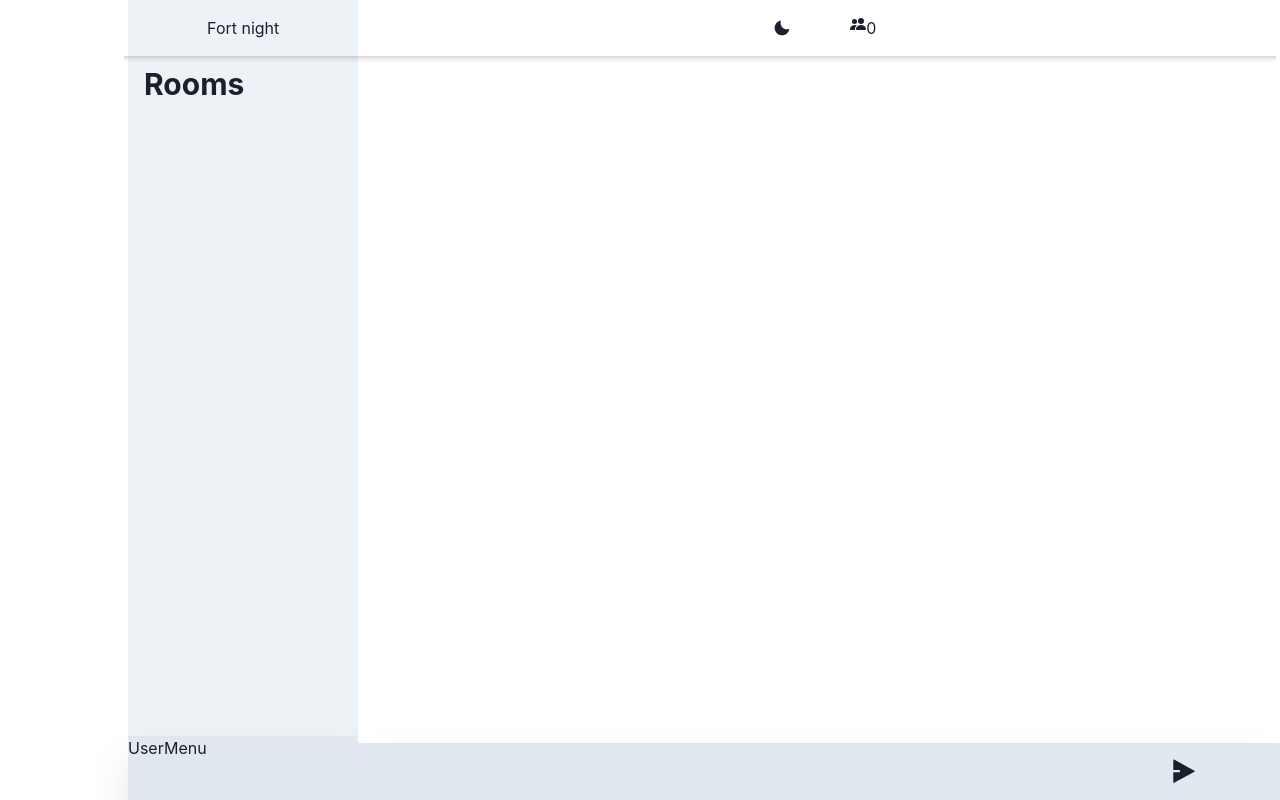
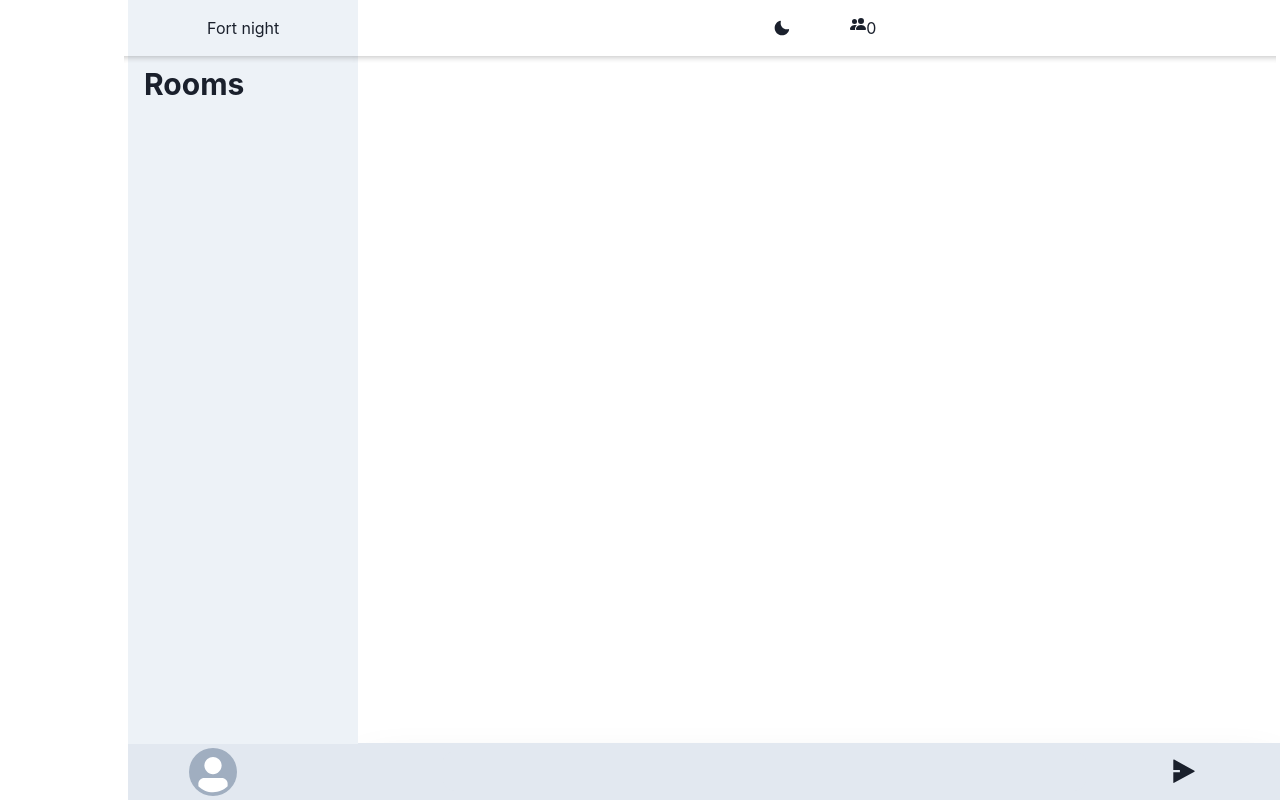
Before and after one commit to martynov-dm/chat_app_socketio, a React app in the folder client/: page / in a window 1280 px wide. Built offline with nearby package versions, Linux system fonts and the light colour scheme; sample sign-in values are in the browser's storage; a web font is replaced by a local one.

Commit message:
added user data showing

```diff
--- a/client/src/components/Sidebar/UserMenu/UserMenu.tsx
+++ b/client/src/components/Sidebar/UserMenu/UserMenu.tsx
@@ -1,13 +1,28 @@
-import { Flex, useColorModeValue } from '@chakra-ui/react'
+import { Avatar, Flex, Text, useColorModeValue } from '@chakra-ui/react'
 import React from 'react'
+import { useSelector } from 'react-redux'
 // import { css } from '@emotion/react'
+
+import {
+  selectUserLogin,
+  selectUserAvatar,
+} from '../../../redux/auth/auth.selectors'
 
 const UserMenu = (props: any) => {
   const bgColor = useColorModeValue('gray.200', 'gray.900')
+  const login = useSelector(selectUserLogin)
+  const avatar = useSelector(selectUserAvatar)
 
   return (
-    <Flex mt='auto' h='4rem' bg={bgColor} boxShadow='2xl'>
-      UserMenu
+    <Flex
+      mt='auto'
+      h='3.5rem'
+      bg={bgColor}
+      align='center'
+      justify='space-evenly'
+    >
+      <Avatar name={login} src={avatar} />
+      <Text fontSize='md'>{login}</Text>
     </Flex>
   )
 }
--- a/client/src/redux/auth/auth.selectors.ts
+++ b/client/src/redux/auth/auth.selectors.ts
@@ -39,3 +39,11 @@ export const selectUserId = createSelector(
   [selectUser],
   (userData) => userData.id
 )
+export const selectUserAvatar = createSelector(
+  [selectUser],
+  (userData) => userData.avatar
+)
+export const selectUserLogin = createSelector(
+  [selectUser],
+  (userData) => userData.login
+)
```
Also changed, not shown: 2 other files (tests, documents, lock files or other folders).
